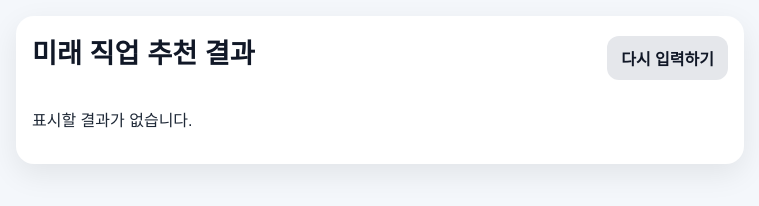
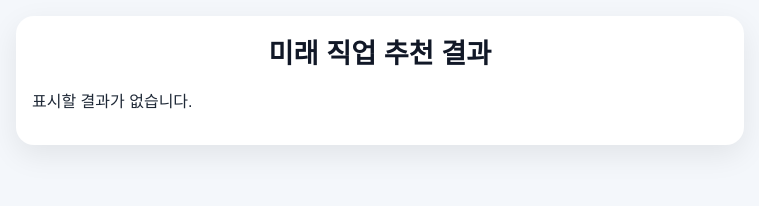
Before and after one commit to DongSoo-520503/2-future-job, a website: page result.html in a window 1280 px wide. Shown: the whole page, without its empty margins (260-1019 px from the left). Drawn offline with Linux system fonts and the light colour scheme.

Commit message:
Add files via upload

```diff
--- a/result.html
+++ b/result.html
@@ -49,7 +49,6 @@
     <div class="card result-card">
       <div class="result-header">
         <h1 class="page-title center-title">미래 직업 추천 결과</h1>
-        <button type="button" class="sub-btn" onclick="location.href='index.html'">다시 입력하기</button>
       </div>
       <div id="resultContent"></div>
     </div>
@@ -89,10 +88,11 @@
           <h2 class="section-title">준비 기간</h2>
           <p class="section-text">${data.prepPeriod || ''}</p>
         </section>
+
         <h2 class="highlight-box process-box">추천 산출 과정</h2>
+
         <section class="content-section">
           <div class="process-list">
-
             <div class="process-item">
               <span class="process-item-label">조건 필터링</span>
               <p class="process-item-text">국가, 시기, 학업 계획 데이터를 기반으로 1차 후보군 20개를 추출하였습니다.</p>
@@ -110,6 +110,8 @@
               </p>
             </div>
 
+        <button type="button" class="sub-btn" onclick="location.href='index.html'">다시 입력하기</button>
+
           </div>
         </section>`;
     }
--- a/style.css
+++ b/style.css
@@ -113,10 +113,8 @@ button {
 
 .result-header {
   display: flex;
-  align-items: center;
-  justify-content: space-between;
-  gap: 12px;
-  margin-bottom: 18px;
+  justify-content: center; /* 자식 요소를 수평 중앙으로 정렬 */
+  width: 100%;
 }
 
 .info-grid {
@@ -278,10 +276,10 @@ button {
     line-height: 1.75;
   }
 
-  .center-title{
-    text-align:center;
-  }
-
+.center-title {
+  text-align: center !important;
+  width: 100%;
+}
   .page{
     display:flex;
     justify-content:center;
```
